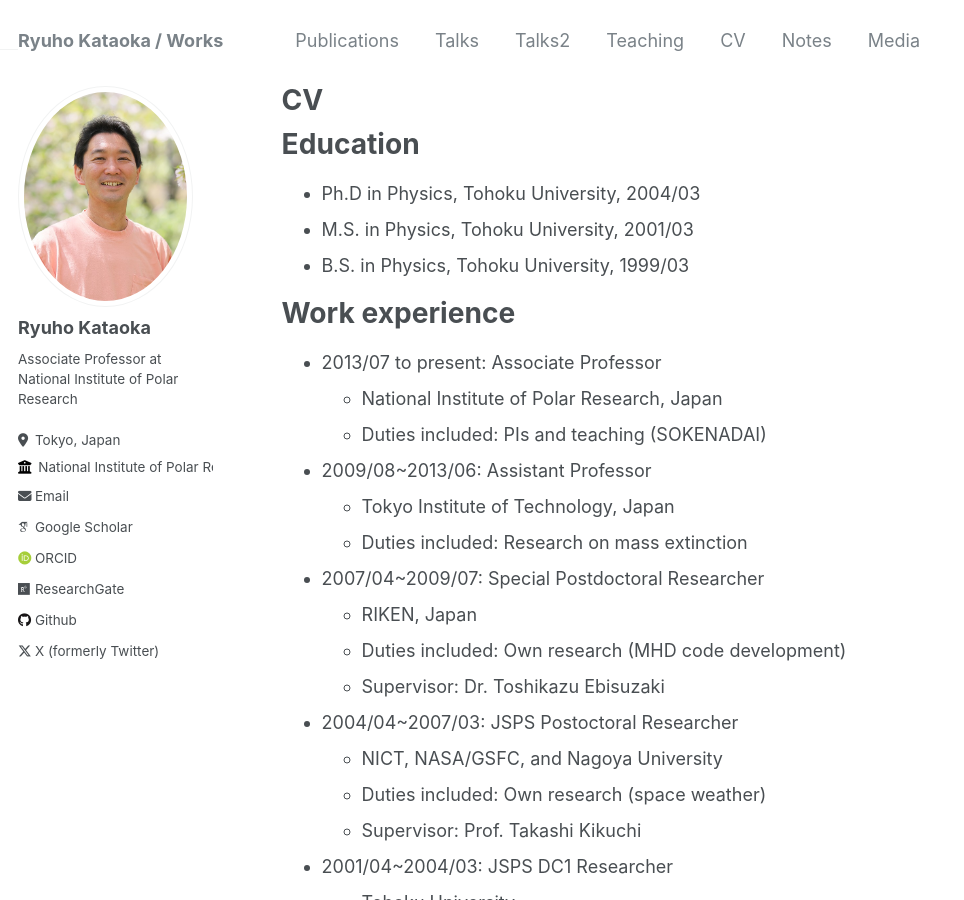
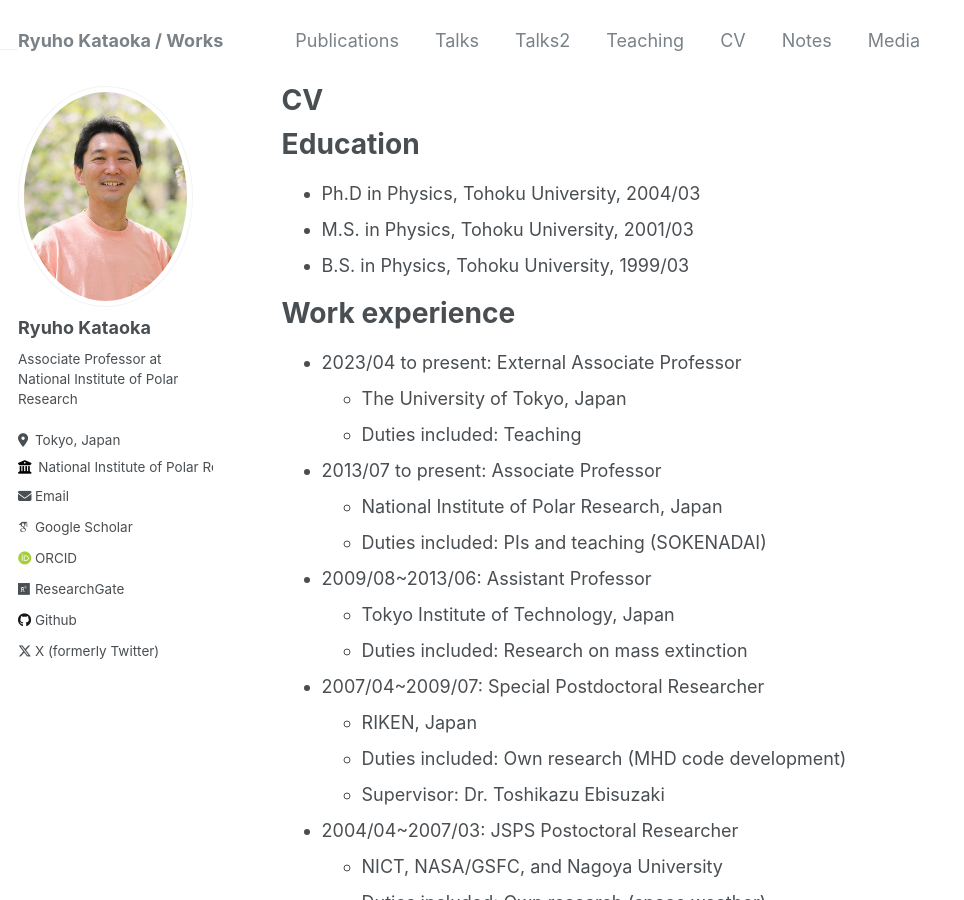
Before and after one commit to ryuhokataoka/ryuhokataoka.github.io, a Jekyll site: the page built from _pages/cv.md, in a window 1280 px wide and 900 px high. Shown: the whole window, without its empty margins (0-964 px from the left). Built offline with Jekyll 4.4.1, drawn with Linux system fonts in a browser that asks for light colours; some web fonts are replaced.

Commit message:
Update cv.md

```diff
--- a/_pages/cv.md
+++ b/_pages/cv.md
@@ -17,6 +17,10 @@ Education
 
 Work experience
 ======
+* 2023/04 to present: External Associate Professor
+  * The University of Tokyo, Japan
+  * Duties included: Teaching
+
 * 2013/07 to present: Associate Professor
   * National Institute of Polar Research, Japan
   * Duties included: PIs and teaching (SOKENADAI)
```
